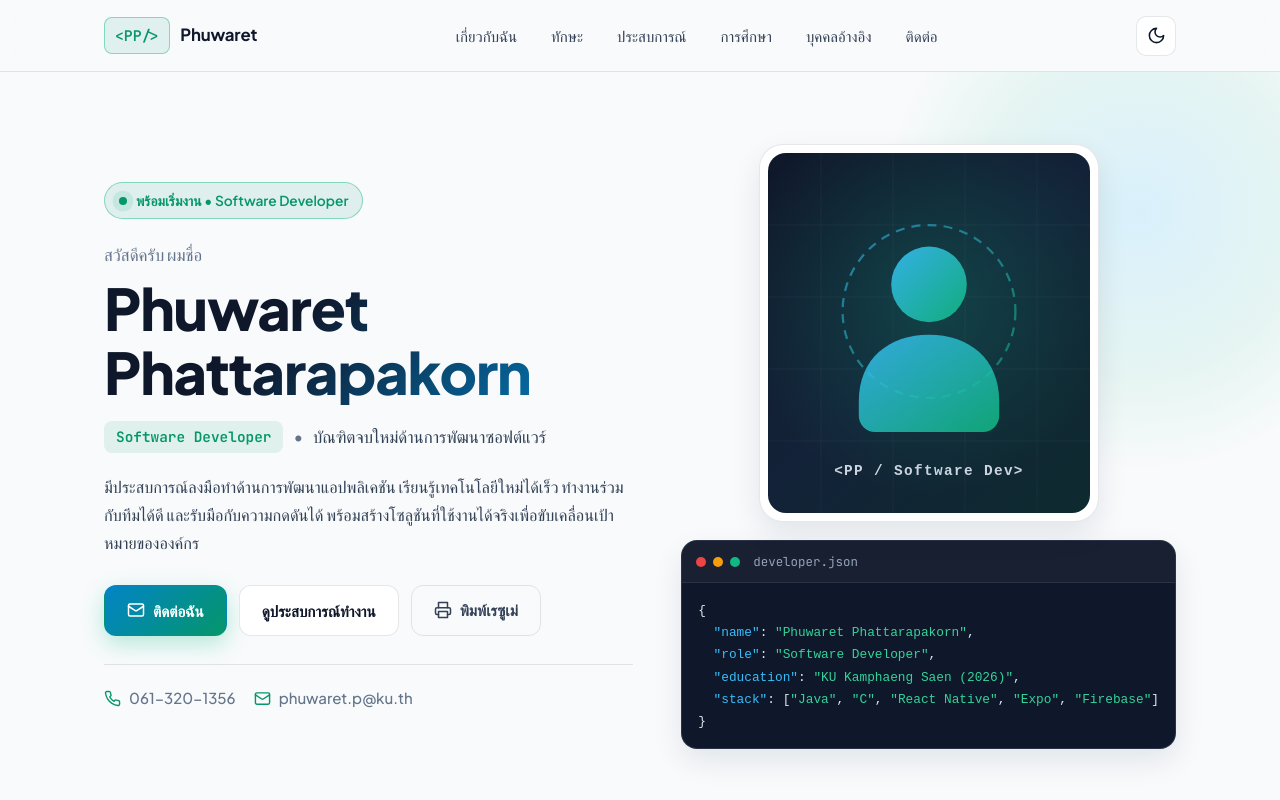
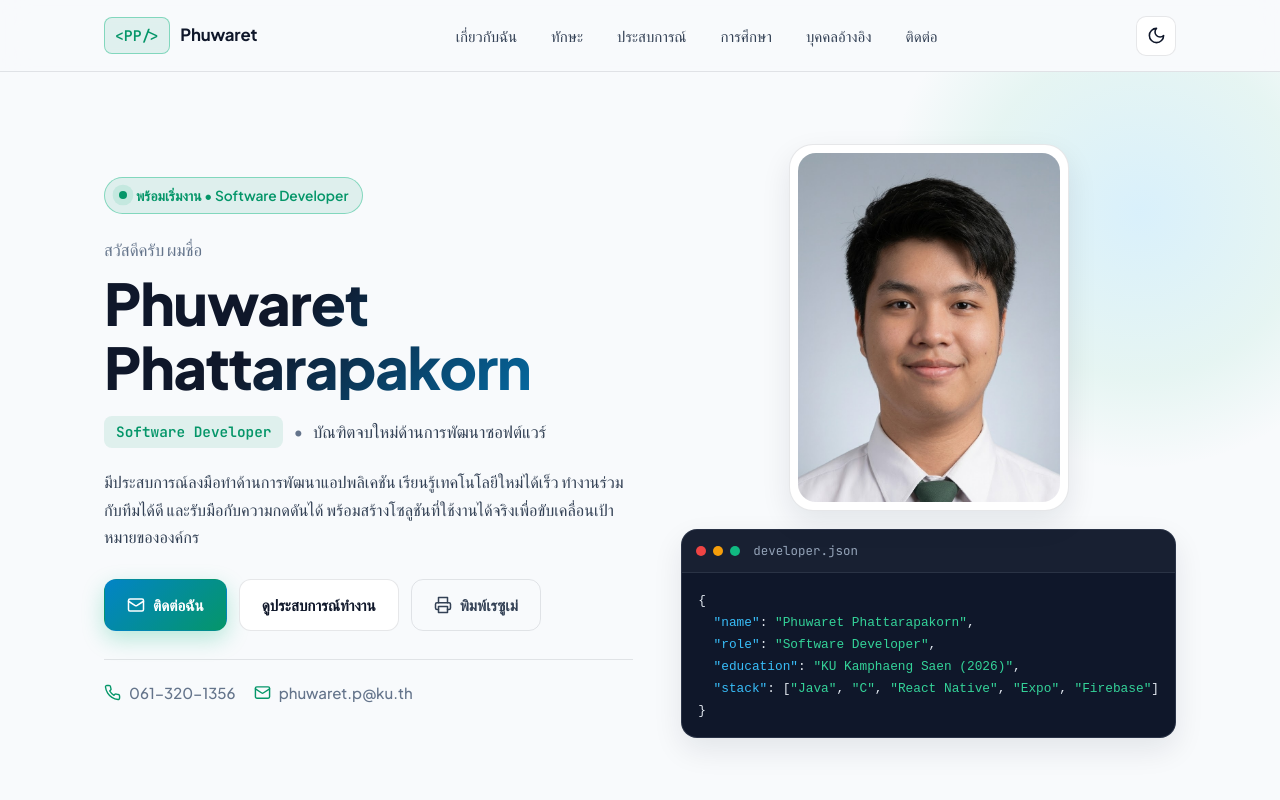
Before and after one commit to kenxd823/My-Portfolio, a plain HTML site: page index.html in a window 1280 px wide. Shown: the top 800 px of the page. Drawn offline with Linux system fonts and the light colour scheme; a web font is replaced by a local one.

Commit message:
Replace profile placeholder with photo
Use the new portrait image in the hero profile card and adjust its dimensions and crop for a taller presentation.

```diff
--- a/css/style.css
+++ b/css/style.css
@@ -545,15 +545,17 @@ ul {
   background: var(--surface);
   border: 1px solid var(--border);
   box-shadow: var(--shadow-md);
-  max-width: 340px;
+  max-width: 280px;
   margin: 0 auto;
   width: 100%;
 }
 
 .profile-image {
   width: 100%;
-  aspect-ratio: 1 / 1;
+  height: auto;
+  aspect-ratio: 3 / 4;
   object-fit: cover;
+  object-position: center top;
   border-radius: calc(var(--radius-lg) - 6px);
 }
 
--- a/index.html
+++ b/index.html
@@ -134,13 +134,12 @@
         <div class="hero-visual reveal">
           <div class="profile-card">
             <div class="profile-image-wrap">
-              <!-- หากต้องการเปลี่ยนเป็นรูปโปรไฟล์จริง ให้นำไฟล์รูปไปวางใน assets/images/ แล้วเปลี่ยน src ด้านล่าง -->
               <img
-                src="assets/images/profile-placeholder.svg"
+                src="assets/images/693a0917-91b6-44ea-8a1a-ef0f6a691a87.jpg"
                 alt="รูปโปรไฟล์ของ Phuwaret Phattarapakorn"
                 class="profile-image"
-                width="360"
-                height="360"
+                width="768"
+                height="1364"
               >
             </div>
 
```
Also changed, not shown: assets/images/693a0917-91b6-44ea-8a1a-ef0f6a691a87.jpg (added), assets/images/profile-placeholder.svg (deleted).
